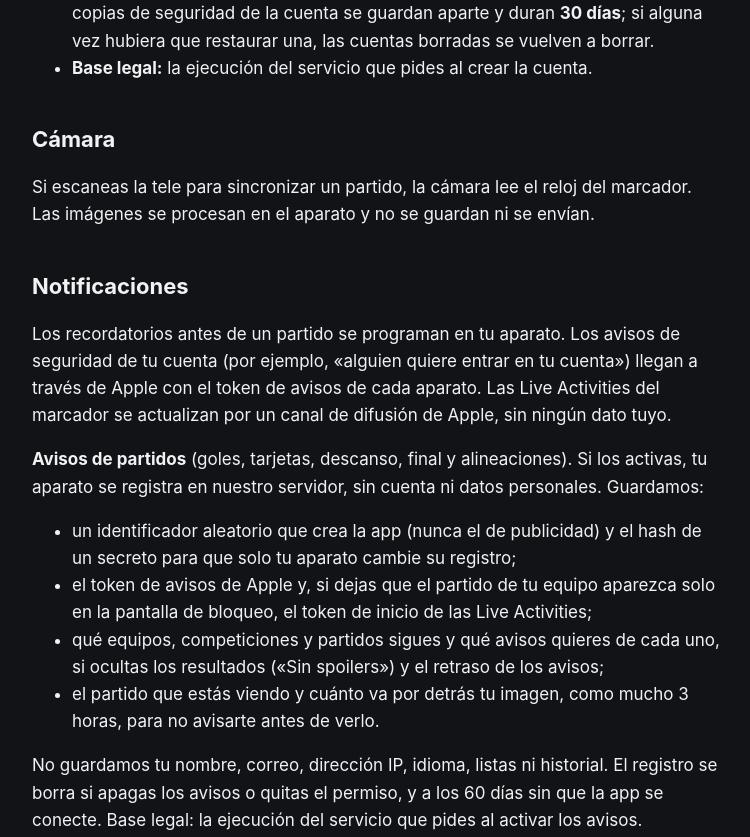
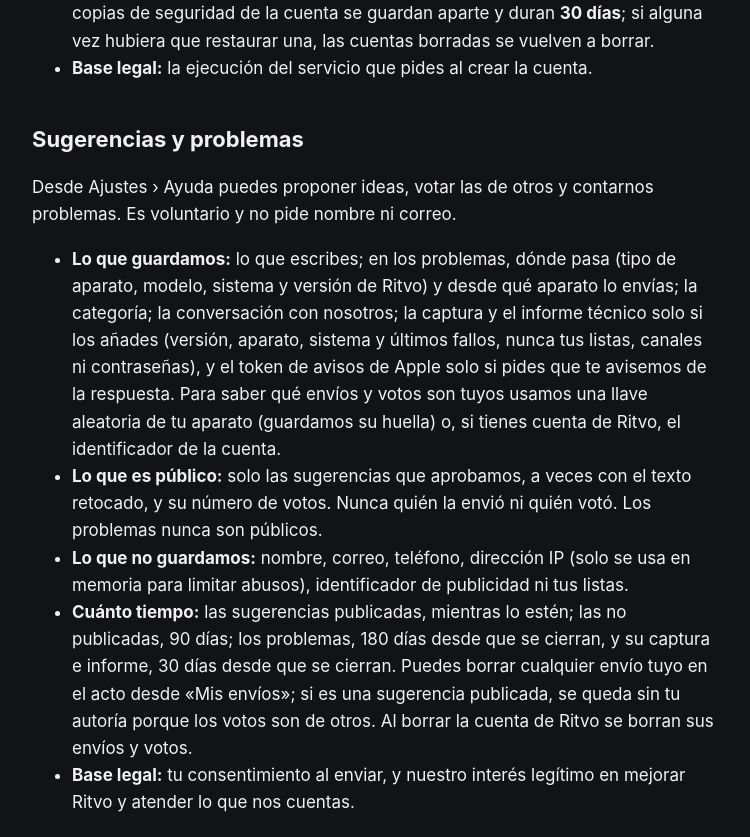
Before and after one commit to daniramosfer/ritvo-web, a plain HTML site: page privacidad.html in a window 1280 px wide. Shown: the part 3140-3977 px from the top of the page, without its empty margins (264-1014 px from the left). Drawn offline with Linux system fonts and the light colour scheme.

Commit message:
Privacy policy: suggestions and problems portal
Co-Authored-By: Claude Opus 5.5 <noreply@anthropic.com>

```diff
--- a/privacidad.html
+++ b/privacidad.html
@@ -63,6 +63,16 @@
     <li><strong>Base legal:</strong> la ejecución del servicio que pides al crear la cuenta.</li>
   </ul>
 
+  <h2>Sugerencias y problemas</h2>
+  <p>Desde Ajustes › Ayuda puedes proponer ideas, votar las de otros y contarnos problemas. Es voluntario y no pide nombre ni correo.</p>
+  <ul>
+    <li><strong>Lo que guardamos:</strong> lo que escribes; en los problemas, dónde pasa (tipo de aparato, modelo, sistema y versión de Ritvo) y desde qué aparato lo envías; la categoría; la conversación con nosotros; la captura y el informe técnico solo si los añades (versión, aparato, sistema y últimos fallos, nunca tus listas, canales ni contraseñas), y el token de avisos de Apple solo si pides que te avisemos de la respuesta. Para saber qué envíos y votos son tuyos usamos una llave aleatoria de tu aparato (guardamos su huella) o, si tienes cuenta de Ritvo, el identificador de la cuenta.</li>
+    <li><strong>Lo que es público:</strong> solo las sugerencias que aprobamos, a veces con el texto retocado, y su número de votos. Nunca quién la envió ni quién votó. Los problemas nunca son públicos.</li>
+    <li><strong>Lo que no guardamos:</strong> nombre, correo, teléfono, dirección IP (solo se usa en memoria para limitar abusos), identificador de publicidad ni tus listas.</li>
+    <li><strong>Cuánto tiempo:</strong> las sugerencias publicadas, mientras lo estén; las no publicadas, 90 días; los problemas, 180 días desde que se cierran, y su captura e informe, 30 días desde que se cierran. Puedes borrar cualquier envío tuyo en el acto desde «Mis envíos»; si es una sugerencia publicada, se queda sin tu autoría porque los votos son de otros. Al borrar la cuenta de Ritvo se borran sus envíos y votos.</li>
+    <li><strong>Base legal:</strong> tu consentimiento al enviar, y nuestro interés legítimo en mejorar Ritvo y atender lo que nos cuentas.</li>
+  </ul>
+
   <h2>Cámara</h2>
   <p>Si escaneas la tele para sincronizar un partido, la cámara lee el reloj del marcador. Las imágenes se procesan en el aparato y no se guardan ni se envían.</p>
 
```
Also changed, not shown: privacy.html (+10 -0 lines).
